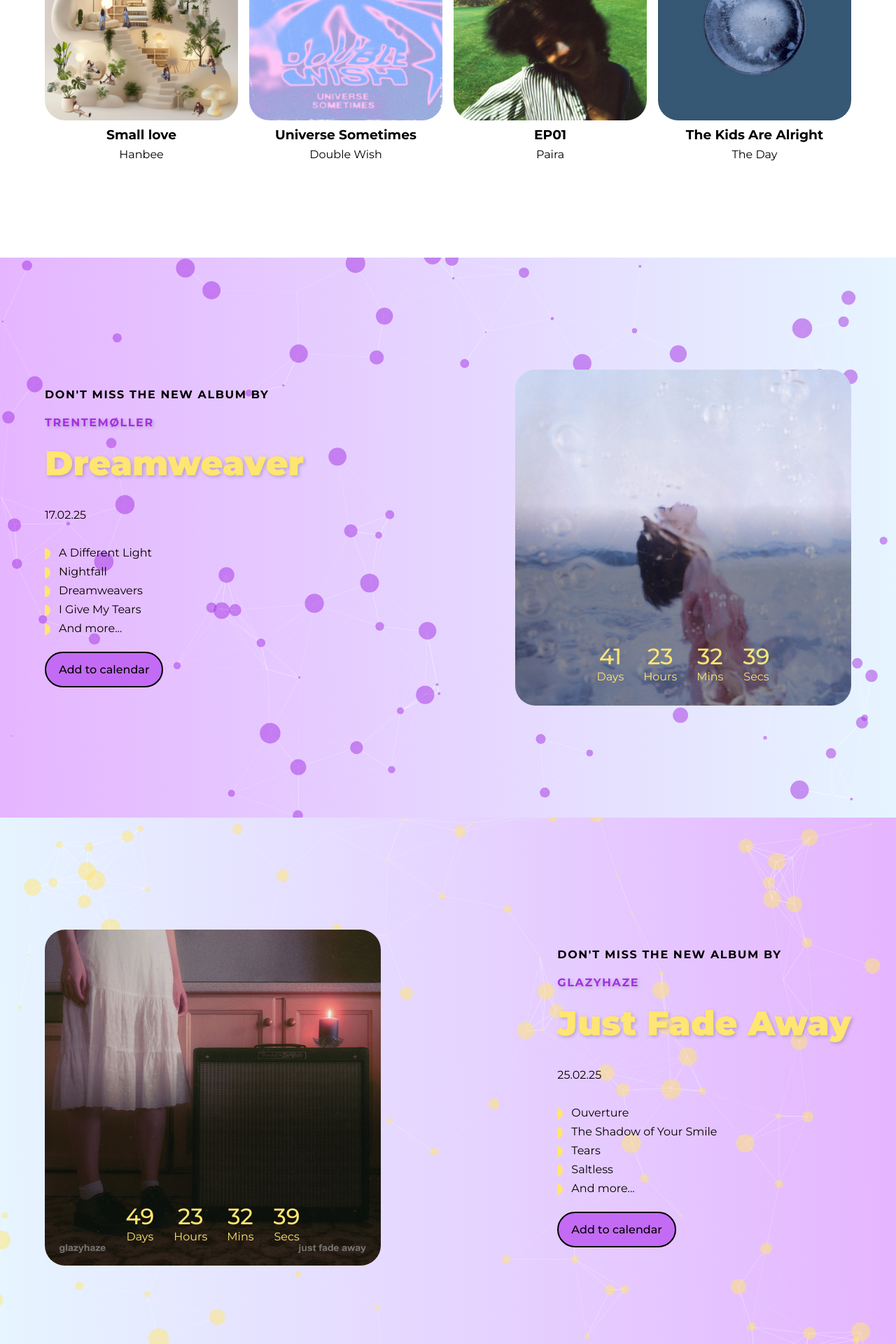
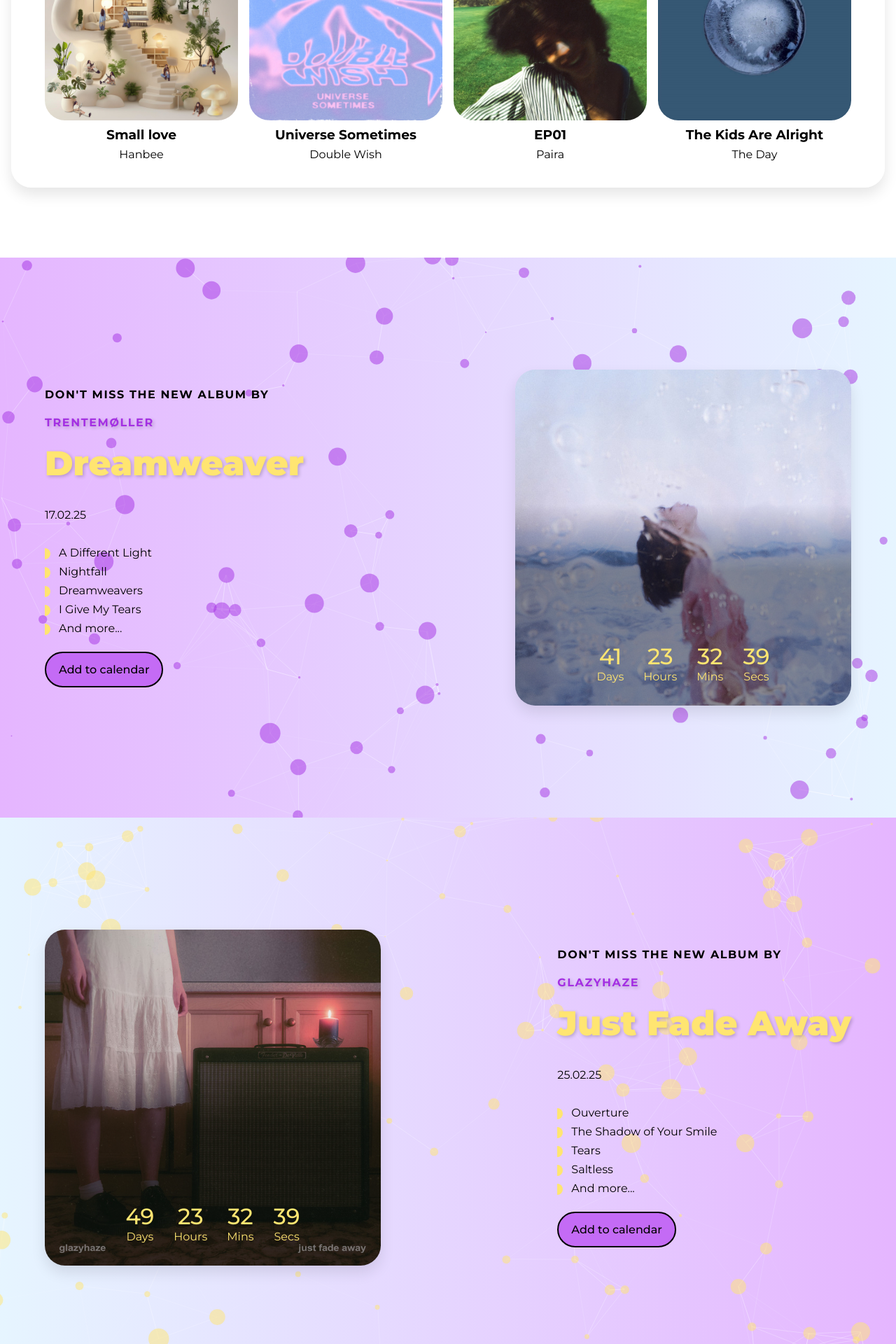
Before and after one commit to Kei-ssen/NOISR, a PHP site: page / in a window 1280 px wide. Shown: the part 2460-4380 px from the top of the page at 70% size. Run offline with PHP 8.4, Linux system fonts and the light colour scheme.

Commit message:
corrections

```diff
--- a/css/styles.css
+++ b/css/styles.css
@@ -1187,6 +1187,7 @@ header.hide {
       /* 48px - 64px */
       gap: 1rem;
       background-color: rgba(255, 255, 255, 0.4);
+      box-shadow: 0 10px 20px rgba(0, 0, 0, 0.1);
       border-radius: 1.8rem;
       padding: 3rem 3rem 6rem 3rem;
       transition: 0.3s ease-in-out;
@@ -1420,12 +1421,15 @@ header.hide {
 
 .time {
   background-image: linear-gradient(to bottom, rgba(0, 0, 0, 0) 40%, rgba(0, 0, 0, 0.4) 60%), url(../media/new/new1.jpg);
+  box-shadow: 0 10px 20px rgba(0, 0, 0, 0.1);
 }
 .time2 {
   background-image: linear-gradient(to bottom, rgba(0, 0, 0, 0) 40%, rgba(0, 0, 0, 0.4) 60%), url(../media/new/new2.jpg);
+  box-shadow: 0 10px 20px rgba(0, 0, 0, 0.1);
 }
 .time3 {
   background-image: linear-gradient(to bottom, rgba(0, 0, 0, 0) 40%, rgba(0, 0, 0, 0.4) 60%), url(../media/new/new3.jpg);
+  box-shadow: 0 10px 20px rgba(0, 0, 0, 0.1);
 }
 
 
@@ -1701,6 +1705,7 @@ header.hide {
     /* 48px - 64px */
     gap: 1rem;
     background-color: rgba(255, 255, 255, 0.4);
+    box-shadow: 0 10px 20px rgba(0, 0, 0, 0.1);
     border-radius: 1.8rem;
     padding: 3rem 3rem 6rem 3rem;
     transition: 0.3s ease-in-out;
@@ -2136,6 +2141,7 @@ header.hide {
     align-items: center;
     gap: 1rem;
     background-color: rgba(255, 255, 255, 0.4);
+    box-shadow: 0 10px 20px rgba(0, 0, 0, 0.1);
     border-radius: 1.8rem;
     padding: 3rem;
     transition: 0.3s ease-in-out;
```
